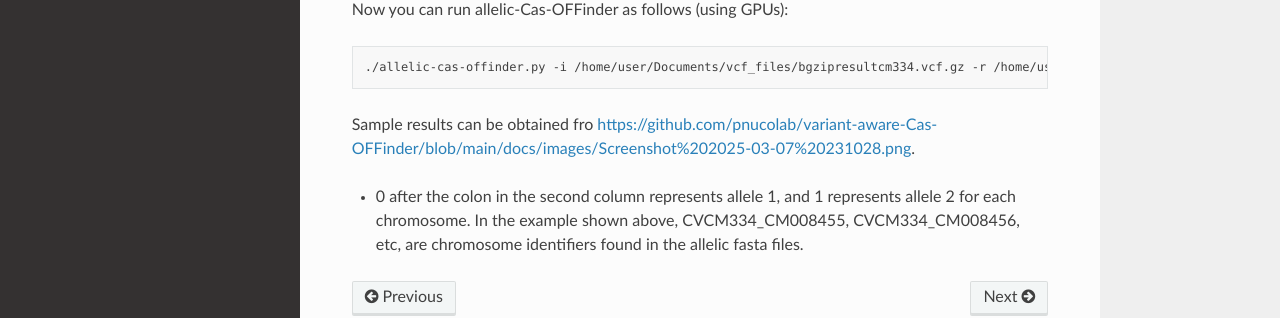
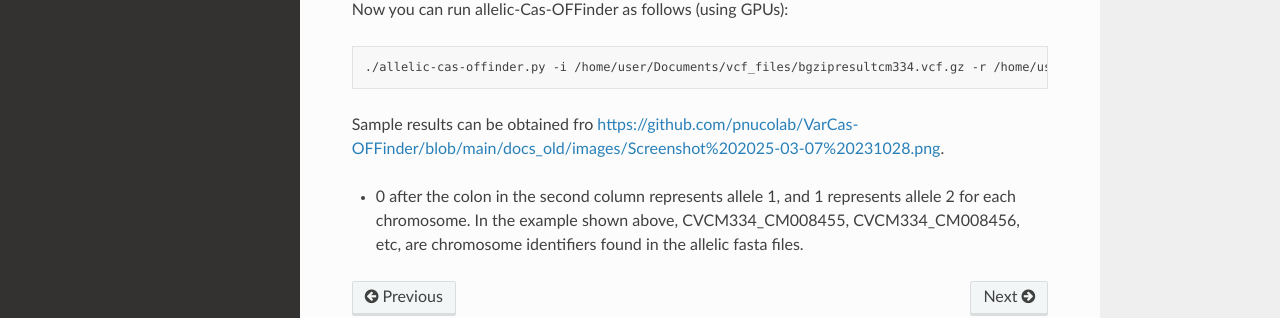
Before and after one commit to pnucolab/rgen-toolkit, a Sphinx documentation site: the page built from docs/source/userguide/cli.rst, in a window 1280 px wide and 900 px high, scrolled down 1760 px. Shown: the part 454-772 px from the top of the window. Built offline with Sphinx 7.4.7 and the Read the Docs theme 3.1.0, drawn with Linux system fonts in a browser that asks for light colours; some of the changed lines change nothing that is shown.

Commit message:
Update cli.rst

```diff
--- a/docs/source/userguide/cli.rst
+++ b/docs/source/userguide/cli.rst
@@ -108,6 +108,6 @@ Now you can run allelic-Cas-OFFinder as follows (using GPUs):
       ./allelic-cas-offinder.py -i /home/user/Documents/vcf_files/bgzipresultcm334.vcf.gz -r /home/user/genome/pepper_ref/GCA_000512255.2_ASM51225v2_genomic.fa -t input.txt -d G1
 
 
-Sample results can be obtained fro  https://github.com/pnucolab/variant-aware-Cas-OFFinder/blob/main/docs/images/Screenshot%202025-03-07%20231028.png.
+Sample results can be obtained fro  https://github.com/pnucolab/VarCas-OFFinder/blob/main/docs_old/images/Screenshot%202025-03-07%20231028.png.
 
 - 0 after the colon in the second column represents allele 1, and 1 represents allele 2 for each chromosome. In the example shown above, CVCM334_CM008455, CVCM334_CM008456, etc, are chromosome identifiers found in the allelic fasta files.
```
